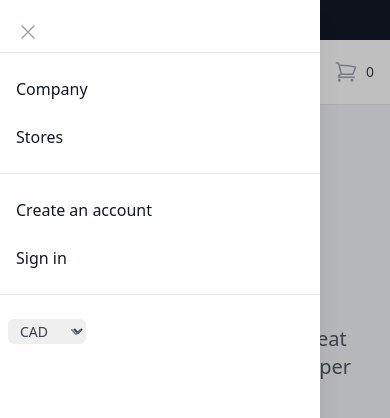
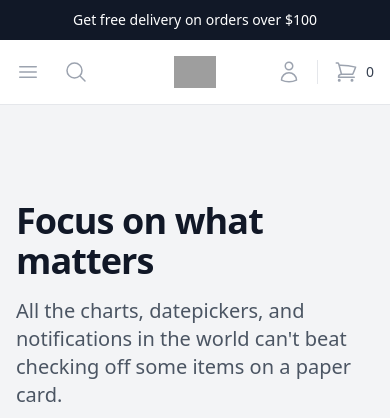
Before and after one commit to vutshila-charles/vutshila-charles, a website: page design2.html in a window 390 px wide. Shown: the top 418 px of the page. Drawn offline with nearby package versions, Linux system fonts and the light colour scheme; grey boxes are pictures that could not be loaded.

Commit message:
remove mobile menu

````diff
--- a/design2.html
+++ b/design2.html
@@ -35,90 +35,7 @@
   ```
 -->
 <div class="bg-white">
-    <!--
-      Mobile menu
 
-      Off-canvas menu for mobile, show/hide based on off-canvas menu state.
-    -->
-    <div class="relative z-40 lg:hidden" role="dialog" aria-modal="true">
-      <!--
-        Off-canvas menu backdrop, show/hide based on off-canvas menu state.
-
-        Entering: "transition-opacity ease-linear duration-300"
-          From: "opacity-0"
-          To: "opacity-100"
-        Leaving: "transition-opacity ease-linear duration-300"
-          From: "opacity-100"
-          To: "opacity-0"
-      -->
-      <div class="fixed inset-0 bg-black bg-opacity-25"></div>
-
-      <div class="fixed inset-0 z-40 flex">
-        <!--
-          Off-canvas menu, show/hide based on off-canvas menu state.
-
-          Entering: "transition ease-in-out duration-300 transform"
-            From: "-translate-x-full"
-            To: "translate-x-0"
-          Leaving: "transition ease-in-out duration-300 transform"
-            From: "translate-x-0"
-            To: "-translate-x-full"
-        -->
-        <div class="relative flex w-full max-w-xs flex-col overflow-y-auto bg-white pb-12 shadow-xl">
-          <div class="flex px-4 pb-2 pt-5">
-            <button type="button" class="-m-2 inline-flex items-center justify-center rounded-md p-2 text-gray-400">
-              <span class="sr-only">Close menu</span>
-              <svg class="h-6 w-6" fill="none" viewBox="0 0 24 24" stroke-width="1.5" stroke="currentColor" aria-hidden="true">
-                <path stroke-linecap="round" stroke-linejoin="round" d="M6 18L18 6M6 6l12 12" />
-              </svg>
-            </button>
-          </div>
-
-
-
-          <div class="space-y-6 border-t border-gray-200 px-4 py-6">
-            <div class="flow-root">
-              <a href="#" class="-m-2 block p-2 font-medium text-gray-900">Company</a>
-            </div>
-            <div class="flow-root">
-              <a href="#" class="-m-2 block p-2 font-medium text-gray-900">Stores</a>
-            </div>
-          </div>
-
-          <div class="space-y-6 border-t border-gray-200 px-4 py-6">
-            <div class="flow-root">
-              <a href="#" class="-m-2 block p-2 font-medium text-gray-900">Create an account</a>
-            </div>
-            <div class="flow-root">
-              <a href="#" class="-m-2 block p-2 font-medium text-gray-900">Sign in</a>
-            </div>
-          </div>
-
-          <div class="space-y-6 border-t border-gray-200 px-4 py-6">
-            <!-- Currency selector -->
-            <form>
-              <div class="inline-block">
-                <label for="mobile-currency" class="sr-only">Currency</label>
-                <div class="group relative -ml-2 rounded-md border-transparent focus-within:ring-2 focus-within:ring-white">
-                  <select id="mobile-currency" name="currency" class="flex items-center rounded-md border-transparent bg-none py-0.5 pl-2 pr-5 text-sm font-medium text-gray-700 focus:border-transparent focus:outline-none focus:ring-0 group-hover:text-gray-800">
-                    <option>CAD</option>
-                    <option>USD</option>
-                    <option>AUD</option>
-                    <option>EUR</option>
-                    <option>GBP</option>
-                  </select>
-                  <div class="pointer-events-none absolute inset-y-0 right-0 flex items-center">
-                    <svg class="h-5 w-5 text-gray-500" viewBox="0 0 20 20" fill="currentColor" aria-hidden="true">
-                      <path fill-rule="evenodd" d="M5.23 7.21a.75.75 0 011.06.02L10 11.168l3.71-3.938a.75.75 0 111.08 1.04l-4.25 4.5a.75.75 0 01-1.08 0l-4.25-4.5a.75.75 0 01.02-1.06z" clip-rule="evenodd" />
-                    </svg>
-                  </div>
-                </div>
-              </div>
-            </form>
-          </div>
-        </div>
-      </div>
-    </div>
 
     <header class="relative z-10">
       <nav aria-label="Top">
````
